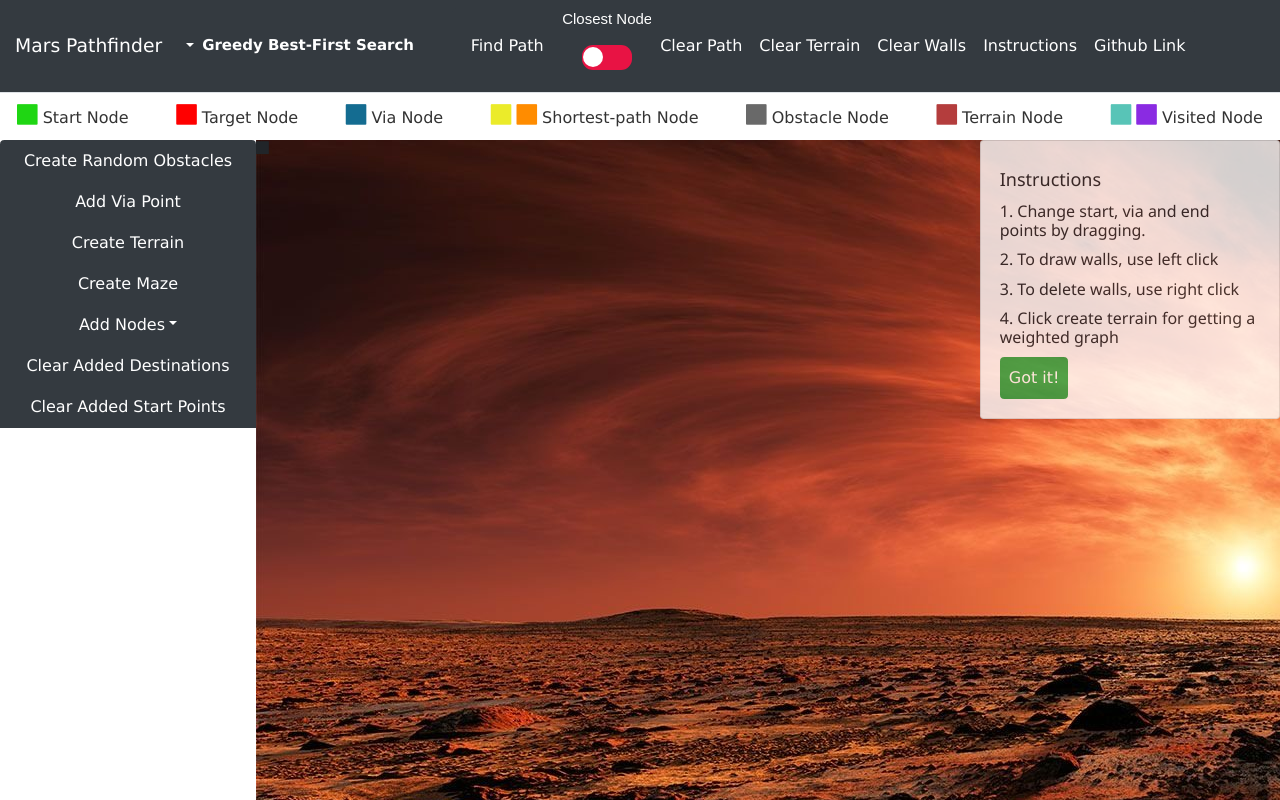
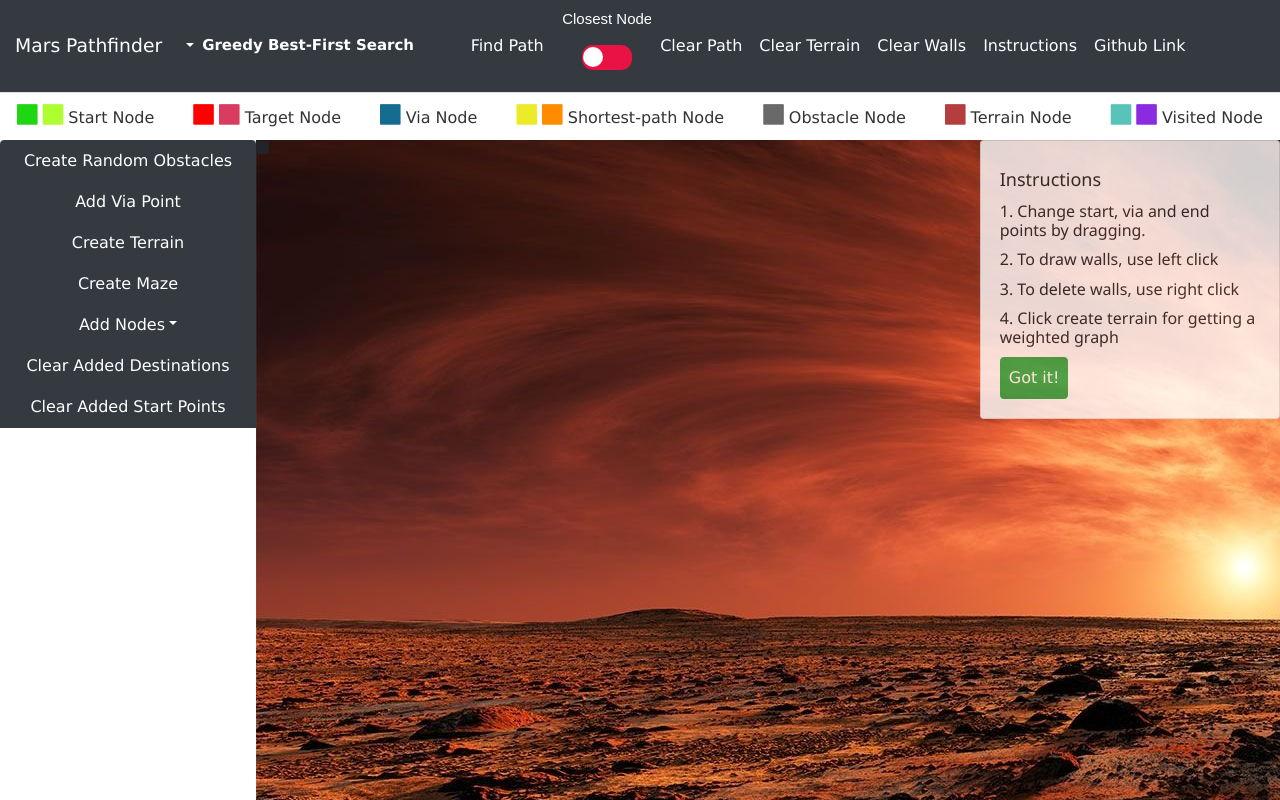
Before and after one commit to gowrijsuria/MarsPathfinder, a PHP site: page / in a window 1280 px wide. Run offline with PHP 8.4, Linux system fonts and the light colour scheme.

Commit message:
Some changes

```diff
--- a/css/style2.css
+++ b/css/style2.css
@@ -93,6 +93,15 @@ background-color:
     font-size: 24px;
 }
 
+.startstyle1{
+ color:greenyellow;
+ font-size: 24px;
+}
+
+.stopstyle1{
+ color: #d83c60;
+ font-size: 24px;
+}
 .stopstyle{
     color:red;
     font-size: 24px;
--- a/home.html
+++ b/home.html
@@ -59,8 +59,12 @@
 
             <div>
             <nav class="navbar">
-                <div class="icons NotationsBar"><i class="fa fa-stop startstyle" style="font-size: 24px"></i> Start Node</div>
-                <div class="icons NotationsBar"><i class="fa fa-stop stopstyle" style="font-size: 24px"></i> Target Node</div>
+                <!-- <div class="icons NotationsBar"><i class="fa fa-stop startstyle" style="font-size: 24px"></i> Start Node</div> -->
+                <div class="icons NotationsBar"><i class="fa fa-stop startstyle" style="font-size: 24px"></i> <i
+ class="fa fa-stop startstyle1" style="font-size: 24px"></i> Start Node</div>
+                <!-- <div class="icons NotationsBar"><i class="fa fa-stop stopstyle" style="font-size: 24px"></i> Target Node</div> -->
+                <div class="icons NotationsBar"><i class="fa fa-stop stopstyle" style="font-size: 24px"></i> <i
+class="fa fa-stop stopstyle1" style="font-size: 24px"></i> Target Node</div>
                 <div class="icons NotationsBar"><i class="fa fa-stop viastyle" style="font-size: 24px"></i> Via Node</div>
                 <div class="icons NotationsBar"><i class="fa fa-stop shortestpathstyle" style="font-size: 24px"></i> <i class="fa fa-stop shortestpathstyle1" style="font-size: 24px"></i> Shortest-path Node</div>
                 <div class="icons NotationsBar"><i class="fa fa-stop obstaclestyle" style="font-size: 24px"></i> Obstacle Node</div>
--- a/main_script.js
+++ b/main_script.js
@@ -4,8 +4,6 @@ const ALGORITHMS = {BFS: 'bfs', DFS: 'dfs', GREEDY: 'greedy', ASTAR: 'astar', DI
 Object.freeze(STATE);
 Object.freeze(ALGORITHMS);
 
-// const WIDTH = (80/100)*2000;
-// const HEIGHT = 1000;
 const WIDTH = 1920;
 const HEIGHT = 940;
 
@@ -13,8 +11,6 @@ const HEIGHT = 940;
 const rectWidth = 27;
 const rectHeight = 27;
 
-// const num_rows = Math.floor((screen.height - 70)/rectWidth);
-// const num_cols = Math.floor(screen.width/rectHeight) - 13;
 const num_rows = Math.floor((screen.height - 350)/rectWidth);
 const num_cols = Math.floor(screen.width /rectHeight) - 15;
 
```
